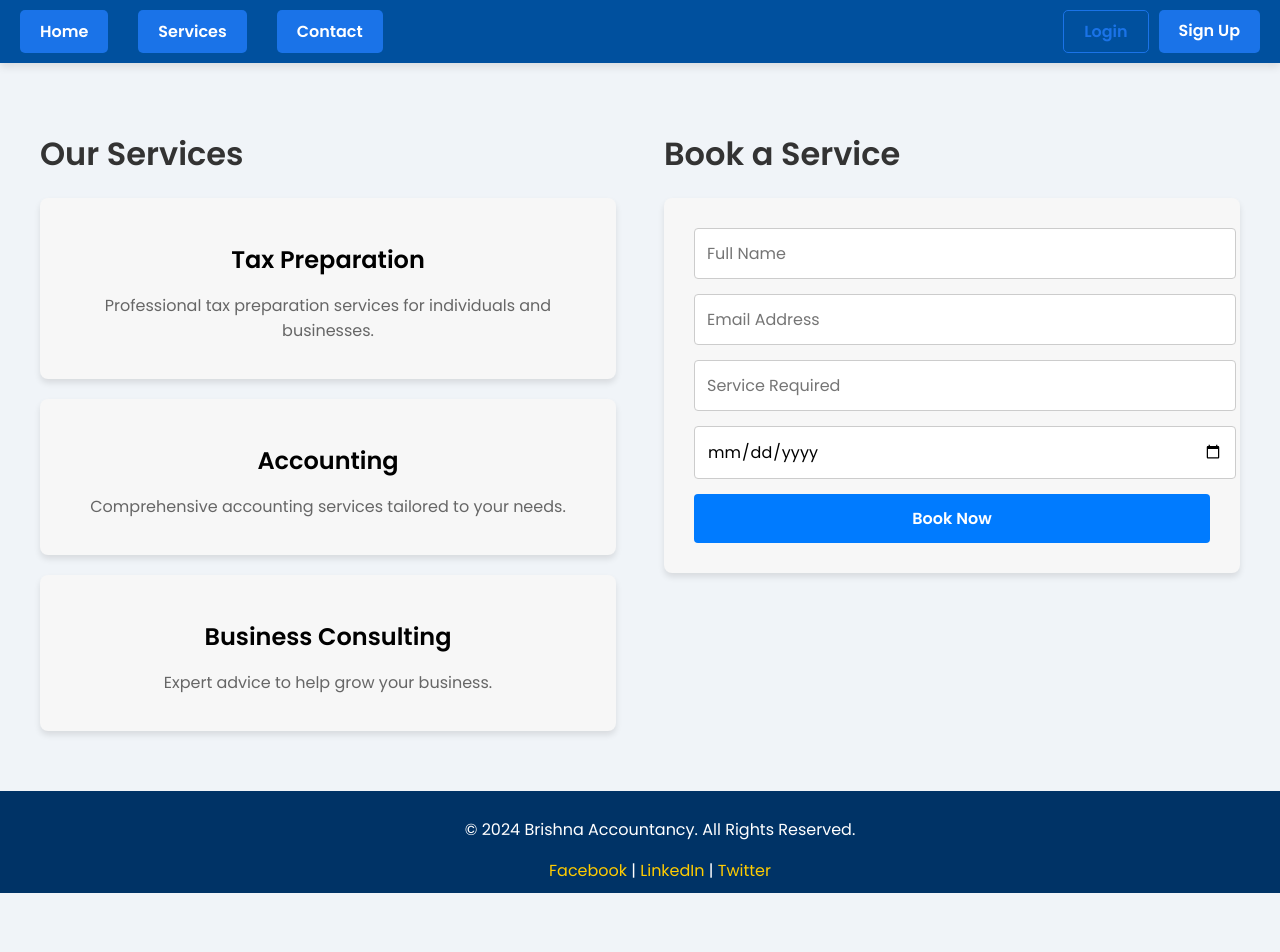
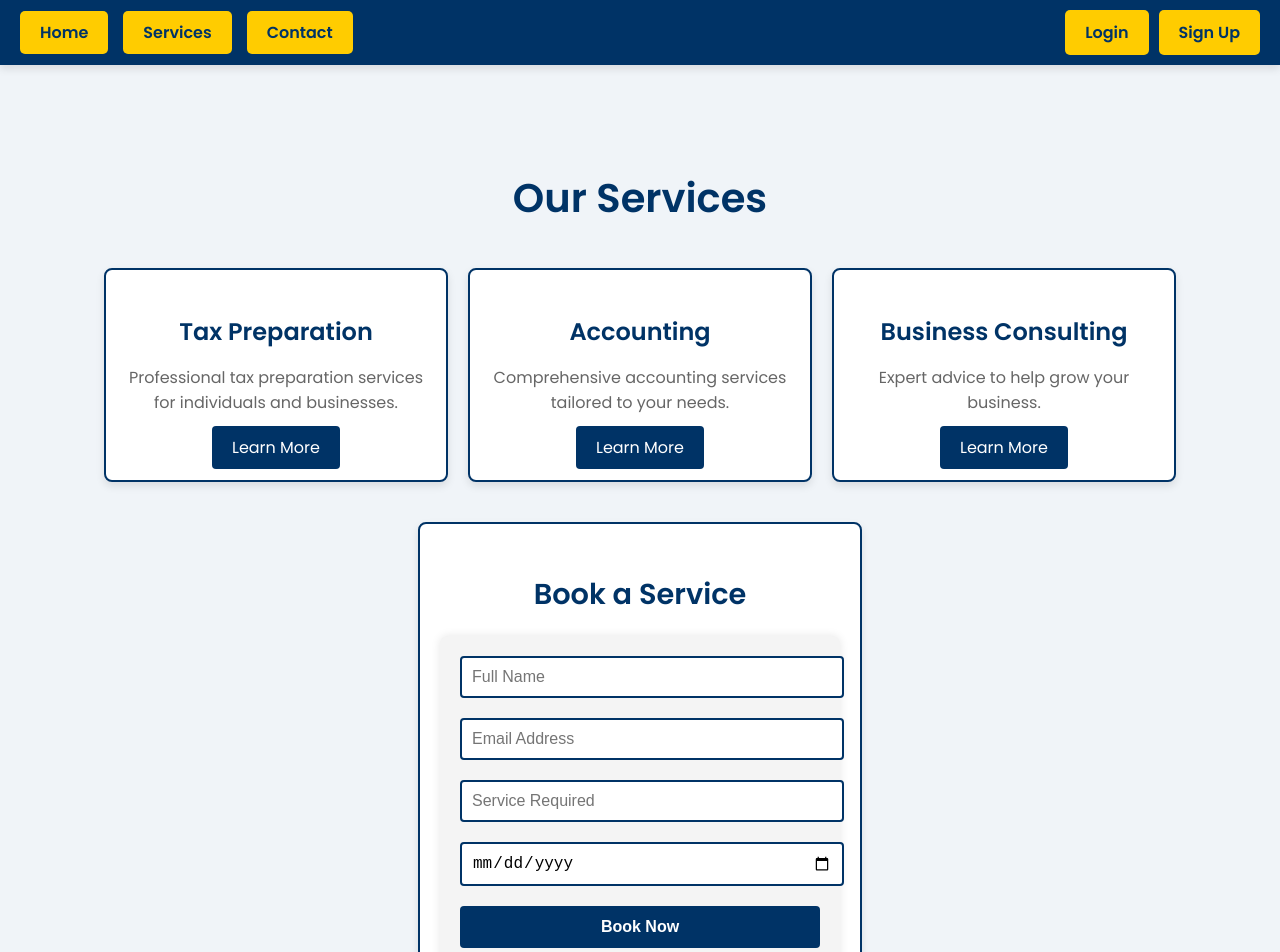
Before and after one commit to Abhyj1t/Brishna-Accountancy-, a React (Create React App) app in the folder frontend/: page /services in a window 1280 px wide. Shown: the part 100-1052 px from the top of the page. Before the commit the page ends 993 px from the top, so only its background shows below. Built offline with nearby package versions, Linux system fonts and the light colour scheme.

Commit message:
Services pages and booking form validation

```diff
--- a/frontend/src/App.css
+++ b/frontend/src/App.css
@@ -11,7 +11,9 @@ body {
 /* App Container */
 .App {
   text-align: center;
-  flex: 1; /* Allow App to expand and push footer to the bottom */
+  flex: 1;
+  display: flex;
+  flex-direction: column;
 }
 
 /* Header Styling */
@@ -130,11 +132,13 @@ header {
 /* Footer Styling */
 footer {
   background-color: #003366;
-  padding: 10px 20px;
+  padding: 20px;
   color: white;
   text-align: center;
   margin-top: auto;
   width: 100%;
+  position: relative;
+  bottom: 0;
 }
 
 footer a {
@@ -160,3 +164,14 @@ footer a:hover {
     gap: 5px;
   }
 }
+
+/* Error Handling */
+.error {
+  border-color: red;
+}
+
+.error-text {
+  color: red;
+  font-size: 0.9rem;
+  margin-top: 5px;
+}
--- a/frontend/src/App.js
+++ b/frontend/src/App.js
@@ -1,4 +1,3 @@
-// src/App.js
 import React from 'react';
 import './App.css';
 import Navbar from './components/Navbar';
@@ -8,6 +7,9 @@ import Home from './components/Home';
 import Services from './components/Services';
 import Contact from './components/Contact';
 import Header from './components/Header';
+import TaxPreparation from './components/TaxPreparation';
+import Accounting from './components/Accounting';
+import BusinessConsulting from './components/BusinessConsulting';
 
 function App() {
   return (
@@ -15,13 +17,14 @@ function App() {
       <div className="App">
         <Header />
         <Navbar />
-        <div className="content">
-          <Routes>
-            <Route path="/" element={<Home />} />
-            <Route path="/services" element={<Services />} />
-            <Route path="/contact" element={<Contact />} />
-          </Routes>
-        </div>
+        <Routes>
+          <Route path="/" element={<Home />} />
+          <Route path="/services" element={<Services />} />
+          <Route path="/services/tax-preparation" element={<TaxPreparation />} />
+          <Route path="/services/accounting" element={<Accounting />} />
+          <Route path="/services/business-consulting" element={<BusinessConsulting />} />
+          <Route path="/contact" element={<Contact />} />
+        </Routes>
         <Footer />
       </div>
     </Router>
--- /dev/null
+++ b/frontend/src/components/Accounting.js
@@ -0,0 +1,22 @@
+import React from 'react';
+
+const Accounting = () => {
+  return (
+    <div className="service-details">
+      <h1>Accounting</h1>
+      <p>
+        We offer comprehensive accounting services tailored to your needs. Whether it's bookkeeping, financial analysis, or payroll services, we have you covered.
+      </p>
+      <h2>Pricing</h2>
+      <p>Starting from $200/month</p>
+      <h2>FAQs</h2>
+      <ul>
+        <li>Do you offer remote accounting services?</li>
+        <li>Can you help with payroll management?</li>
+      </ul>
+      <p>Contact us for more information or to schedule an appointment.</p>
+    </div>
+  );
+};
+
+export default Accounting;
--- /dev/null
+++ b/frontend/src/components/BusinessConsulting.js
@@ -0,0 +1,22 @@
+import React from 'react';
+
+const BusinessConsulting = () => {
+  return (
+    <div className="service-details">
+      <h1>Business Consulting</h1>
+      <p>
+        Our business consulting services provide expert advice to help grow your business. We specialize in strategic planning, financial analysis, and market research.
+      </p>
+      <h2>Pricing</h2>
+      <p>Starting from $300 per session</p>
+      <h2>FAQs</h2>
+      <ul>
+        <li>What is included in a consulting session?</li>
+        <li>Can you help with market research?</li>
+      </ul>
+      <p>Contact us for more information or to schedule an appointment.</p>
+    </div>
+  );
+};
+
+export default BusinessConsulting;
--- a/frontend/src/components/Header.css
+++ b/frontend/src/components/Header.css
@@ -2,7 +2,7 @@
 .main-header {
     text-align: center;
     padding: 20px;
-    background-color: #333;
+    background-color: #00509e;
   }
 
   .main-header h1 {
--- a/frontend/src/components/Navbar.css
+++ b/frontend/src/components/Navbar.css
@@ -1,10 +1,9 @@
-/* src/components/Navbar.css */
-
+/* Navbar Styling */
 .navbar {
   display: flex;
   justify-content: space-between;
   align-items: center;
-  background-color: #00509e;
+  background-color: #003366;
   padding: 10px 20px;
   color: white;
   box-shadow: 0 4px 8px rgba(0, 0, 0, 0.1);
@@ -14,7 +13,7 @@
   list-style: none;
   display: flex;
   justify-content: center;
-  gap: 30px;
+  gap: 15px;
   padding: 0;
   margin: 0;
 }
@@ -24,17 +23,17 @@
 }
 
 .navbar-center a {
-  color: white;
+  color: #003366; /* Dark blue text */
   text-decoration: none;
   font-weight: 600;
   padding: 10px 20px;
   border-radius: 5px;
-  background-color: #1a73e8;
+  background-color: #ffcc00; /* Bright yellow background */
   transition: background-color 0.3s ease, box-shadow 0.3s ease;
 }
 
 .navbar-center a:hover {
-  background-color: #0c56d0;
+  background-color: #e6b800; /* Slightly darker yellow on hover */
   box-shadow: 0 4px 8px rgba(0, 0, 0, 0.2);
 }
 
@@ -44,34 +43,21 @@
 }
 
 .login-link, .signup-link {
-  padding: 8px 20px;
+  padding: 10px 20px;
   border-radius: 5px;
   text-decoration: none;
   font-weight: 600;
   transition: background-color 0.3s ease, box-shadow 0.3s ease;
+  background-color: #ffcc00; /* Bright yellow background */
+  color: #003366; /* Dark blue text */
 }
 
-.login-link {
-  background-color: transparent;
-  color: #1a73e8;
-  border: 1px solid #1a73e8;
-}
-
-.signup-link {
-  background-color: #1a73e8;
-  color: white;
-}
-
-.login-link:hover {
-  background-color: #0c56d0;
+.login-link:hover, .signup-link:hover {
+  background-color: #e6b800;
   color: white;
   box-shadow: 0 4px 8px rgba(0, 0, 0, 0.2);
 }
 
-.signup-link:hover {
-  background-color: #0c56d0;
-  box-shadow: 0 4px 8px rgba(0, 0, 0, 0.2);
-}
 
 /* Responsive Navbar */
 @media (max-width: 768px) {
--- a/frontend/src/components/ServiceBookingForm.css
+++ b/frontend/src/components/ServiceBookingForm.css
@@ -1,62 +1,52 @@
-/* src/components/ServiceBookingForm.css */
-
 .form-container {
-    display: flex;
-    justify-content: center;
-    margin: 30px 0;
+  max-width: 400px;
+  margin: 0 auto;
+  padding: 20px;
+  background-color: #f4f4f4;
+  border-radius: 8px;
+  box-shadow: 0px 0px 10px rgba(0, 0, 0, 0.1);
 }
 
 .booking-form {
-    background-color: #f9f9f9;
-    border-radius: 8px;
-    box-shadow: 0 4px 8px rgba(0, 0, 0, 0.1);
-    padding: 20px;
-    width: 400px;
+  display: flex;
+  flex-direction: column;
 }
 
 .form-group {
   margin-bottom: 15px;
 }
 
-  .booking-form input[type="text"],
-  .booking-form input[type="email"],
-  .booking-form input[type="date"] {
+.form-group input {
   width: 100%;
   padding: 10px;
-    margin: 5px 0;
-    border: 1px solid #ccc;
-    border-radius: 4px;
-    font-size: 16px;
-    box-sizing: border-box;
-    transition: border-color 0.3s;
+  font-size: 1rem;
+  border-radius: 5px;
+  border: 1px solid #ddd;
+  transition: border-color 0.3s ease;
 }
 
-  .booking-form input[type="text"]:focus,
-  .booking-form input[type="email"]:focus,
-  .booking-form input[type="date"]:focus {
-    border-color: #0066cc;
-    outline: none;
+.form-group input.error {
+  border-color: red;
+}
+
+.error-text {
+  color: red;
+  font-size: 0.9rem;
+  margin-top: 5px;
 }
 
 .submit-button {
-    width: 100%;
   padding: 12px;
-    background-color: #0066cc;
-    color: white;
+  font-size: 1rem;
+  font-weight: bold;
+  background-color: #0056b3;
+  color: #fff;
   border: none;
-    border-radius: 4px;
-    font-size: 18px;
+  border-radius: 5px;
   cursor: pointer;
-    transition: background-color 0.3s;
+  transition: background-color 0.3s ease;
 }
 
 .submit-button:hover {
-    background-color: #004d99;
+  background-color: #003d82;
 }
-
-  @media (max-width: 768px) {
-    .booking-form {
-      width: 100%;
-      padding: 15px;
-    }
-  }
--- a/frontend/src/components/ServiceBookingForm.js
+++ b/frontend/src/components/ServiceBookingForm.js
@@ -1,4 +1,3 @@
-// src/components/ServiceBookingForm.js
 import React, { useState } from 'react';
 import './ServiceBookingForm.css';
 
@@ -10,30 +9,104 @@ const ServiceBookingForm = () => {
     date: ''
   });
 
+  const [errors, setErrors] = useState({});
+
   const handleChange = (e) => {
     setFormData({ ...formData, [e.target.name]: e.target.value });
   };
 
+  const validateForm = () => {
+    const formErrors = {};
+
+    if (!formData.name.trim()) {
+      formErrors.name = 'Full Name is required';
+    }
+
+    if (!formData.email) {
+      formErrors.email = 'Email Address is required';
+    } else if (!/\S+@\S+\.\S+/.test(formData.email)) {
+      formErrors.email = 'Email Address is invalid';
+    }
+
+    if (!formData.service.trim()) {
+      formErrors.service = 'Service Required is required';
+    }
+
+    if (!formData.date) {
+      formErrors.date = 'Date is required';
+    }
+
+    return formErrors;
+  };
+
   const handleSubmit = (e) => {
     e.preventDefault();
-    alert(`Service booked: ${formData.service} on ${formData.date}`);
-    // Here you would usually send the form data to the server
+
+    const formErrors = validateForm();
+    if (Object.keys(formErrors).length > 0) {
+      setErrors(formErrors);
+    } else {
+      alert(`Service booked: ${formData.service} on ${formData.date}`);
+      // Here you would usually send the form data to the server
+      setFormData({
+        name: '',
+        email: '',
+        service: '',
+        date: ''
+      });
+      setErrors({});
+    }
   };
 
   return (
     <div className="form-container">
       <form onSubmit={handleSubmit} className="booking-form">
         <div className="form-group">
-          <input type="text" name="name" placeholder="Full Name" value={formData.name} onChange={handleChange} required />
+          <input
+            type="text"
+            name="name"
+            placeholder="Full Name"
+            value={formData.name}
+            onChange={handleChange}
+            required
+            className={errors.name ? 'error' : ''}
+          />
+          {errors.name && <span className="error-text">{errors.name}</span>}
         </div>
         <div className="form-group">
-          <input type="email" name="email" placeholder="Email Address" value={formData.email} onChange={handleChange} required />
+          <input
+            type="email"
+            name="email"
+            placeholder="Email Address"
+            value={formData.email}
+            onChange={handleChange}
+            required
+            className={errors.email ? 'error' : ''}
+          />
+          {errors.email && <span className="error-text">{errors.email}</span>}
         </div>
         <div className="form-group">
-          <input type="text" name="service" placeholder="Service Required" value={formData.service} onChange={handleChange} required />
+          <input
+            type="text"
+            name="service"
+            placeholder="Service Required"
+            value={formData.service}
+            onChange={handleChange}
+            required
+            className={errors.service ? 'error' : ''}
+          />
+          {errors.service && <span className="error-text">{errors.service}</span>}
         </div>
         <div className="form-group">
-          <input type="date" name="date" value={formData.date} onChange={handleChange} required />
+          <input
+            type="date"
+            name="date"
+            value={formData.date}
+            onChange={handleChange}
+            required
+            className={errors.date ? 'error' : ''}
+          />
+          {errors.date && <span className="error-text">{errors.date}</span>}
         </div>
         <button type="submit" className="submit-button">Book Now</button>
       </form>
--- a/frontend/src/components/Services.css
+++ b/frontend/src/components/Services.css
@@ -1,92 +1,133 @@
-/* src/components/Services.css */
-
+/* Container for the services section */
 .services-container {
-    display: flex;
-    justify-content: space-between;
-    padding: 40px;
+  text-align: center;
+  margin: 50px auto;
+  padding: 20px;
+  max-width: 1200px;
 }
 
-  .services-left, .services-right {
-    width: 48%;
+/* Heading for the services section */
+.services-heading {
+  font-size: 2.5rem;
+  color: #003366;
+  margin-bottom: 40px;
 }
 
-  .services-title, .booking-title {
-    font-family: 'Poppins', sans-serif;
-    font-weight: 600;
-    font-size: 2rem;
-    color: #333;
-    margin-bottom: 20px;
-    text-align: left;
+/* Grid layout for the service cards */
+.services-grid {
+  display: flex;
+  justify-content: space-around;
+  flex-wrap: wrap;
+  gap: 20px;
 }
 
+/* Each service card styling */
 .service-card {
-    background-color: #f7f7f7;
+  background-color: white;
+  border: 2px solid #003366;
+  border-radius: 8px;
   padding: 20px;
-    border-radius: 8px;
-    margin-bottom: 20px;
-    box-shadow: 0px 4px 6px rgba(0, 0, 0, 0.1);
+  max-width: 300px;
+  box-shadow: 0 4px 8px rgba(0, 0, 0, 0.1);
+  transition: transform 0.3s ease, box-shadow 0.3s ease;
 }
 
-  .service-card h3 {
-    font-family: 'Poppins', sans-serif;
-    font-weight: 600;
-    font-size: 1.5rem;
-    margin-bottom: 10px;
+.service-card:hover {
+  transform: translateY(-5px);
+  box-shadow: 0 8px 16px rgba(0, 0, 0, 0.2);
 }
 
-  .service-card p {
-    font-family: 'Poppins', sans-serif;
-    font-weight: 400;
-    font-size: 1rem;
-    color: #666;
+/* Service title styling */
+.service-card h3 {
+  font-size: 1.5rem;
+  color: #003366;
+  margin-bottom: 15px;
 }
 
-  .booking-form {
-    background-color: #f7f7f7;
-    padding: 30px;
-    border-radius: 8px;
-    box-shadow: 0px 4px 6px rgba(0, 0, 0, 0.1);
+/* Service description styling */
+.service-card p {
+  font-size: 1rem;
+  color: #666666;
+  margin-bottom: 20px;
 }
 
-  .booking-form input {
+/* Learn more link styling */
+.learn-more-link {
+  font-size: 1rem;
+  color: #ffffff;
+  background-color: #003366;
+  padding: 10px 20px;
+  border-radius: 4px;
+  text-decoration: none;
+  transition: background-color 0.3s ease, box-shadow 0.3s ease;
+}
+
+.learn-more-link:hover {
+  background-color: #002244;
+  box-shadow: 0 4px 8px rgba(0, 0, 0, 0.2);
+}
+
+/* Booking Form Styling */
+.booking-form-container {
+  background-color: white;
+  border: 2px solid #003366;
+  border-radius: 8px;
+  padding: 20px;
+  max-width: 400px;
+  margin: 40px auto;
+  box-shadow: 0 4px 8px rgba(0, 0, 0, 0.1);
+}
+
+.booking-form-container h3 {
+  font-size: 1.8rem;
+  color: #003366;
+  margin-bottom: 20px;
+}
+
+.booking-form .form-group {
+  margin-bottom: 20px;
+}
+
+.booking-form input[type="text"],
+.booking-form input[type="email"],
+.booking-form input[type="date"] {
   width: 100%;
-    padding: 12px;
-    margin-bottom: 15px;
-    border: 1px solid #ccc;
+  padding: 10px;
+  border: 2px solid #003366;
   border-radius: 4px;
-    font-family: 'Poppins', sans-serif;
   font-size: 1rem;
 }
 
 .booking-form button {
   width: 100%;
   padding: 12px;
-    background-color: #007bff;
+  background-color: #003366;
   color: white;
+  font-size: 1rem;
   border: none;
   border-radius: 4px;
-    font-family: 'Poppins', sans-serif;
-    font-weight: 600;
-    font-size: 1rem;
   cursor: pointer;
-    transition: background-color 0.3s ease;
+  transition: background-color 0.3s ease, box-shadow 0.3s ease;
 }
 
 .booking-form button:hover {
-    background-color: #0056b3;
+  background-color: #002244;
+  box-shadow: 0 4px 8px rgba(0, 0, 0, 0.2);
 }
 
-  .booking-title {
-    text-align: left;
-    margin-bottom: 20px;
+/* Responsive adjustments */
+@media (max-width: 768px) {
+  .services-grid {
+    flex-direction: column;
+    align-items: center;
   }
 
-  @media (max-width: 768px) {
-    .services-container {
-      flex-direction: column;
+  .service-card {
+    max-width: 100%;
   }
 
-    .services-left, .services-right {
-      width: 100%;
+  .booking-form-container {
+    max-width: 100%;
+    margin: 20px auto;
   }
 }
--- a/frontend/src/components/Services.js
+++ b/frontend/src/components/Services.js
@@ -1,34 +1,34 @@
-// src/components/Services.js
 import React from 'react';
+import { Link } from 'react-router-dom';
 import './Services.css';
+import ServiceBookingForm from './ServiceBookingForm';  // Make sure to import the booking form component
 
 const Services = () => {
   return (
     <div className="services-container">
-      <div className="services-left">
-        <h2 className="services-title">Our Services</h2>
+      <h2 className="services-heading">Our Services</h2>
+      <div className="services-grid">
         <div className="service-card">
           <h3>Tax Preparation</h3>
           <p>Professional tax preparation services for individuals and businesses.</p>
+          <Link to="/services/tax-preparation" className="learn-more-link">Learn More</Link>
         </div>
         <div className="service-card">
           <h3>Accounting</h3>
           <p>Comprehensive accounting services tailored to your needs.</p>
+          <Link to="/services/accounting" className="learn-more-link">Learn More</Link>
         </div>
         <div className="service-card">
           <h3>Business Consulting</h3>
           <p>Expert advice to help grow your business.</p>
+          <Link to="/services/business-consulting" className="learn-more-link">Learn More</Link>
         </div>
       </div>
-      <div className="services-right">
-        <h2 className="booking-title">Book a Service</h2>
-        <form className="booking-form">
-          <input type="text" placeholder="Full Name" />
-          <input type="email" placeholder="Email Address" />
-          <input type="text" placeholder="Service Required" />
-          <input type="date" placeholder="dd/mm/yyyy" />
-          <button type="submit">Book Now</button>
-        </form>
+
+      {/* Booking Form Section */}
+      <div className="booking-form-container">
+        <h3>Book a Service</h3>
+        <ServiceBookingForm />
       </div>
     </div>
   );
--- /dev/null
+++ b/frontend/src/components/TaxPreparation.js
@@ -0,0 +1,22 @@
+import React from 'react';
+
+const TaxPreparation = () => {
+  return (
+    <div className="service-details">
+      <h1>Tax Preparation</h1>
+      <p>
+        Our professional tax preparation services ensure that your tax filings are accurate and submitted on time. We handle both individual and business taxes.
+      </p>
+      <h2>Pricing</h2>
+      <p>Starting from $150</p>
+      <h2>FAQs</h2>
+      <ul>
+        <li>What documents do I need for tax preparation?</li>
+        <li>How long does it take to prepare taxes?</li>
+      </ul>
+      <p>Contact us for more information or to schedule an appointment.</p>
+    </div>
+  );
+};
+
+export default TaxPreparation;
```
Lines whose indentation alone changed are shown as unchanged.
